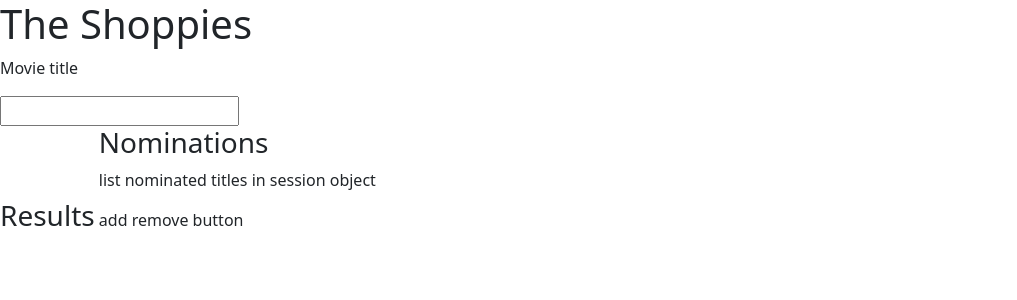
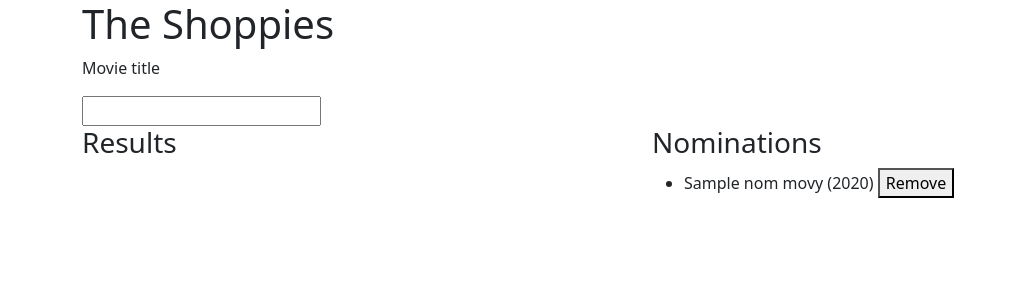
Before and after one commit to aetea/shoppies_awards, a Flask app: template templates/index.html in a window 1280 px wide. Shown: the top 300 px of the page, without its empty margins (0-1017 px from the left). Run offline with Flask 2, Linux system fonts and the light colour scheme; the template is opened without the code that fills it: most values are stand-ins (such as "Sample title", 1, 10 or a date in 2020); some libraries are stand-ins or nearby versions.

Commit message:
Add nominate and remove nomination functionality.

```diff
--- a/server.py
+++ b/server.py
@@ -3,8 +3,8 @@ Single-Page Web App to search and nominate movies for Shoppies Awards.
 """
 
 # import flask, jinja & session requirements
-from flask import Flask, render_template, request, session, flash
-import os, requests
+from flask import Flask, render_template, make_response, request, session, flash
+import os, requests, pprint
 
 # initialise flask app
 app = Flask(__name__)
@@ -20,7 +20,25 @@ OMDB_KEY = os.environ["OMDB_KEY"]
 def index():
     """Return main page for Shoppies."""
 
-    return render_template("index.html")
+    # session.clear()
+    nom_movies = {}
+
+    # if session has noms, get nominated movie info
+    if session.get("noms") != None:
+        print("found previous nominations")
+
+        for movie_id in session["noms"]:
+            api_resp = requests.get(f"http://www.omdbapi.com/?apikey={OMDB_KEY}"\
+            f"&i={movie_id}")
+            api_dict = api_resp.json()
+            nom_movies[movie_id] = {
+                "title": api_dict["Title"],
+                "year": api_dict["Year"]
+            }
+
+        pprint.pprint(nom_movies)
+
+    return render_template("index.html", nom_movies=nom_movies)
 
 
 # search
@@ -42,6 +60,44 @@ def title_search():
     return search_res_dict
 
 
+@app.route("/nominate")
+def add_nomination():
+    """Add a movie to the nomination list."""
+
+    movie_id = request.args.get("movie_id")
+    print("******** adding nomination to session[noms]:")
+    print(session.get("noms"))
+
+    if session.get("noms") == None:
+        session["noms"] = [movie_id]
+
+    elif len(session.get("noms")) == 5:
+        return "full"
+
+    else:
+        session["noms"].append(movie_id)
+        session.modified = True
+        # * needed bec changes on mutable structures not auto picked up
+        print(f"session noms is now {session['noms']}")
+
+    return movie_id
+
+
+@app.route("/remove-nom")
+def remove_nomination():
+    """Remove movie from nomination list."""
+
+    movie_id = request.args.get("movie_id")
+    print(f"******** removing {movie_id} from this list:")
+    print(session.get("noms"))
+
+    session["noms"].remove(movie_id)
+    session.modified = True
+
+    return "ok"
+
+
+
 # ========== RUN APP ==========
 
 if __name__ == "__main__":
--- a/static/ajax.js
+++ b/static/ajax.js
@@ -1,12 +1,63 @@
 // ========== Functions ===========
-// search function
-function searchMovieTitle(evt){};
+
+// --- remove nomination function ---
+function removeNomination(evt) {
+    console.log("remove nomination function called");
+
+    let btn = $(evt.target)
+    let movieId = btn.attr("value");
+
+    // send server request to remove from session
+    $.get("/remove-nom", {"movie_id": movieId}, (res) => {
+        if (res === "ok") {
+            $(`#${movieId}`).remove();
+        }
+    });
+
+    // remove line item from nominated div
+}
+
+
+// --- add nomination function ---
+function addNomination(evt) {
+    console.log("add nomination function called");
+
+    let btn = $(evt.target);
+    let movieId = btn.attr("value");
+    let movieInfo = btn.attr("name");
+
+    // send server request to add to session
+    $.get("/nominate", {"movie_id": movieId}, (res) => {
+        if (res === "full") {
+            alert("oops! please remove a nomination to place another vote");
+        } else {
+            // disable add_button in results list
+            btn.prop("disabled", true);
+
+            // update nominated div
+            console.log("nomination done for");
+            console.log(res);
+
+            let delButton = `<button class="del-nom" value=${movieId} ` +
+                            `name="${movieInfo}">Remove` +
+                            `</button>`
+            let newMovieRow = `<li id=${movieId}>${movieInfo} ${delButton}</li>`
+            $("#nom-list").append(`${newMovieRow}`);
+
+            // add event listener to new movie's remove button
+            $("button.del-nom").on("click", (evt) => {
+                removeNomination(evt);
+            });
+        };
+    });
+
+};
 
 
 
 // ======= Event Listeners ========
 
-// listen for search
+// --- Run search and display results ---
 $("#title-search").on("submit", (evt) => {
     evt.preventDefault();
     // gather necessary data
@@ -28,25 +79,42 @@ $("#title-search").on("submit", (evt) => {
             let movieYear = res.Search[i].Year;
             let movieId = res.Search[i].imdbID;
 
-            let nomButton = `<button id="nom-button" value=${movieId}>Nominate</button>`
+            let nomButton = `<button class="nominate" value=${movieId} ` +
+                            `name="${movieTitle} (${movieYear})">Nominate` +
+                            `</button>`
             $("#results-list").append(`<li>${movieTitle} (${movieYear}) ${nomButton}</li>`);
+
+            // // if movieId is nominated, disable add button
+            // ! fixme
+            // $("#nom-list > li").each( function () {
+            //     let nomId = $(this).attr("id");
+            //     if (movieId === nomId) {
+            //         nomButton.prop("disabled", true);
+            //     };
+            // });
         };
+
+        // *** add event listener to all search results: nomination buttons
+        $("button.nominate").on("click", (evt) => {
+            console.log(evt.target);
+            addNomination(evt);
+        });
     });
 });
 
-// nominate movie
-$("#nom-button").on("click", (evt) => {
-    evt.preventDefault();
+// === nominate movie ===
+$("button.nominate").on("click", (evt) => {
+    // evt.preventDefault();
     // grab relevant data
-    // check total_nominations < 5
+    console.log("clicked!");
+    alert("i see you!");
+
+    // check if total_nominations < 5
     // add movie to session obj OR error dialog
     // update nominated list to add movie
 });
 
 // remove nomination
-$("#rm-nom-button").on("click", (evt) => {
-    evt.preventDefault();
-    // grab relevant data
-    // remove movie from session obj
-    // update nominated list to remove movie
+$("button.del-nom").on("click", (evt) => {
+    removeNomination(evt);
 });
--- a/templates/index.html
+++ b/templates/index.html
@@ -13,32 +13,41 @@
     <title>Shoppies Nomination Page</title>
 
 </head>
+
 <body>
-    <div><h1>The Shoppies</h1></div>
-    <span id="search-area">
+<div class="container">
+    <div class="row"><h1>The Shoppies</h1></div>
+    <div class="row" id="search-area">
         <form action="/search" id="title-search">
             <p><label for="title-field">Movie title</label></p>
             <input type="text" name="title-field" id="title-field">
         </form>
-    </span>
-    <div id="results">
-        <h3 id="results-header">Results</h3>
-        <ul id="results-list">
-            <!-- {% for movie in movie_results %}
-            • {{ movie }} <button id="nom-button" value="movie.id">Nominate</button>
-            {% endfor %} -->
-        </ul>
     </div>
-    <div id="nominations">
-        <h3>Nominations</h3>
-        <p>list nominated titles in session object</p>
-        <p>add remove button</p>
+    <div class="row">
+        <div class="col" id="results">
+            <h3 id="results-header">Results</h3>
+            <ul id="results-list"></ul>
+        </div>
+        <div class="col" id="nominations">
+            <h3>Nominations</h3>
+            <ul id="nom-list">
+                {% if nom_movies %}
+                    {% for key, values in nom_movies.items() %}
+                        <li id={{key}}>{{ values["title"] }} ({{ values["year"] }})
+                            <button class="del-nom" value={{key}}>Remove</button>
+                        </li>
+                    {% endfor %}
+                {% endif %}
+            </ul>
+        </div>
     </div>
 
     <script src="http://code.jquery.com/jquery.js"></script>
+    <script src="https://cdn.jsdelivr.net/npm/js-cookie@rc/dist/js.cookie.min.js"></script>
     <!-- Bootstrap JS -->
     <script src="https://cdn.jsdelivr.net/npm/@popperjs/core@2.6.0/dist/umd/popper.min.js" integrity="sha384-KsvD1yqQ1/1+IA7gi3P0tyJcT3vR+NdBTt13hSJ2lnve8agRGXTTyNaBYmCR/Nwi" crossorigin="anonymous"></script>
     <script src="https://cdn.jsdelivr.net/npm/bootstrap@5.0.0-beta2/dist/js/bootstrap.min.js" integrity="sha384-nsg8ua9HAw1y0W1btsyWgBklPnCUAFLuTMS2G72MMONqmOymq585AcH49TLBQObG" crossorigin="anonymous"></script>
     <script src="/static/ajax.js"></script>
+</div>
 </body>
 </html>
```
